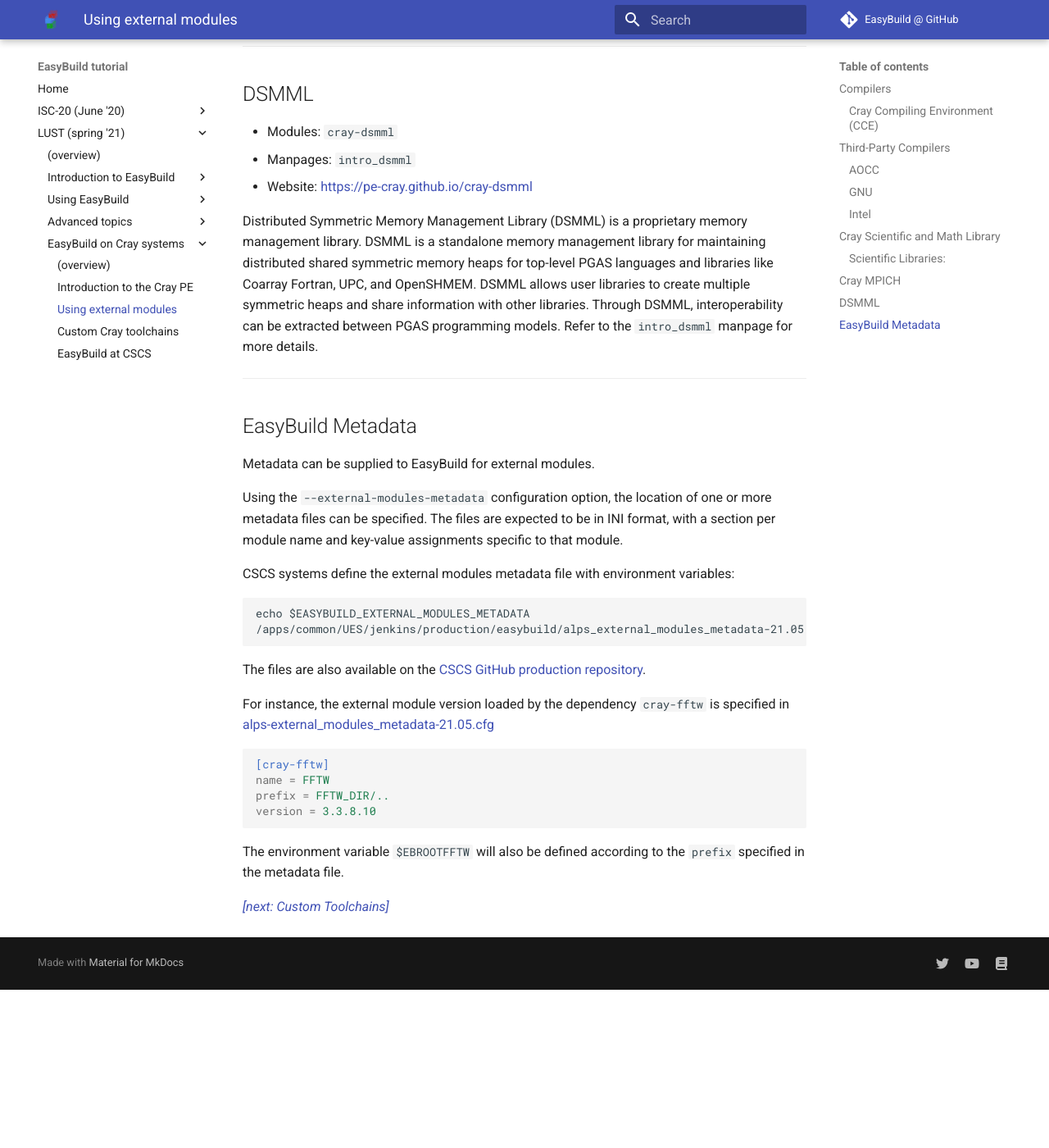
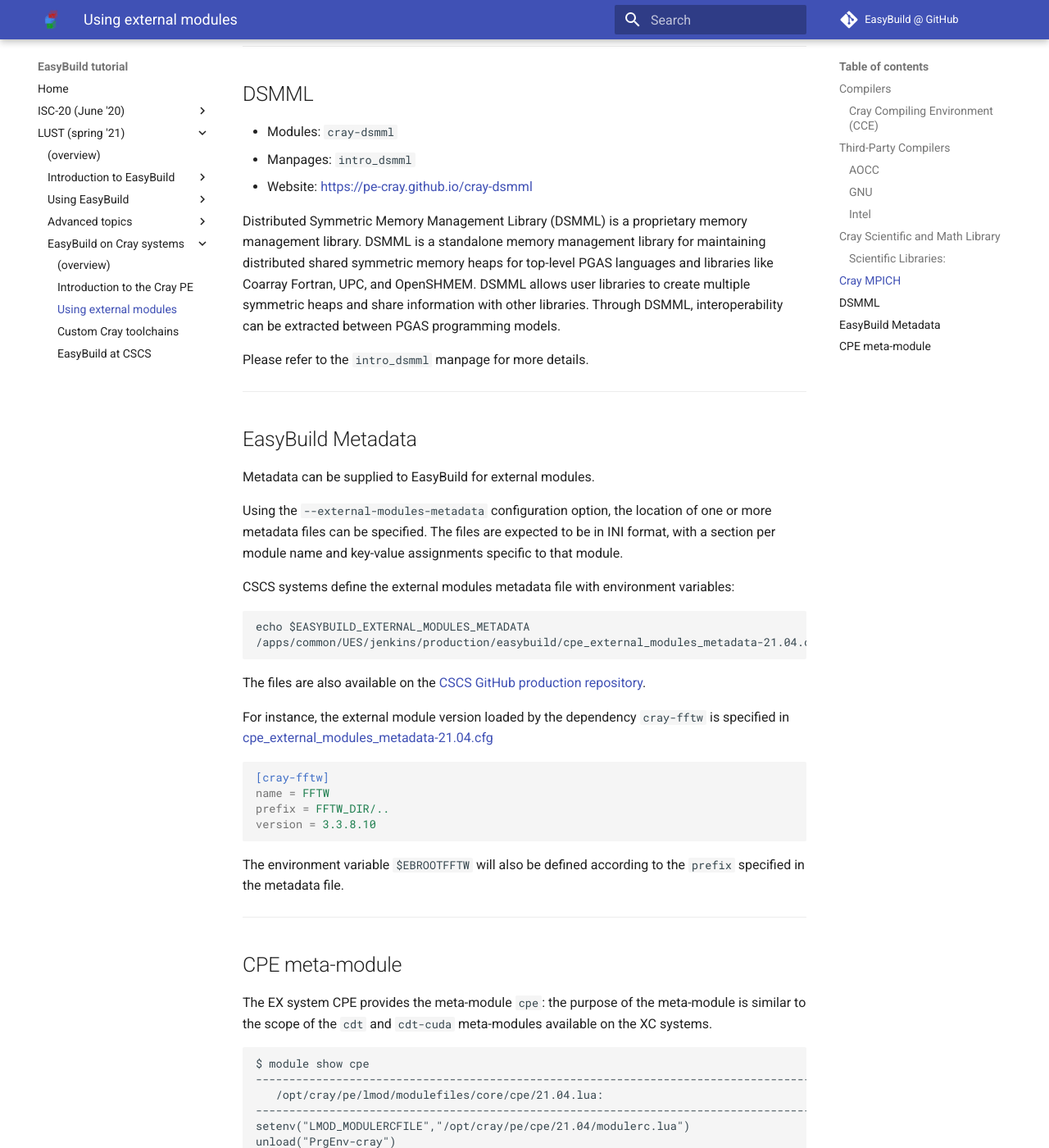
Before and after one commit to easybuilders/easybuild-tutorial, an MkDocs documentation site: the page built from docs/2021-lust/cray/external_modules.md, in a window 1280 px wide and 1400 px high, scrolled down 3685 px. Shown: the whole window at 82% size. Built offline with MkDocs 1.6.1 and Material for MkDocs 9.7.7, drawn with Linux system fonts in a browser that asks for light colours; before the commit the page ends 4892 px from its top, so only the background shows below that; some of the changed text lies outside the part shown.

Commit message:
Something more in custom toolchains

````diff
--- a/docs/2021-lust/cray/external_modules.md
+++ b/docs/2021-lust/cray/external_modules.md
@@ -150,10 +150,11 @@
 
 Distributed Symmetric Memory Management Library (DSMML) is a proprietary memory management library.
 DSMML is a standalone memory management library for maintaining distributed shared symmetric memory
-heaps for top-level PGAS languages and libraries like Coarray Fortran, UPC, and OpenSHMEM. DSMML allows
-user libraries to create multiple symmetric heaps and share information with other libraries. Through DSMML,
-interoperability can be extracted between PGAS programming models.
-Refer to the `intro_dsmml` manpage for more details.
+heaps for top-level PGAS languages and libraries like Coarray Fortran, UPC, and OpenSHMEM.
+DSMML allows user libraries to create multiple symmetric heaps and share information with other libraries.
+Through DSMML, interoperability can be extracted between PGAS programming models.
+
+Please refer to the `intro_dsmml` manpage for more details.
 
 ---
 
@@ -167,11 +168,11 @@
 CSCS systems define the external modules metadata file with environment variables:
 ```
 echo $EASYBUILD_EXTERNAL_MODULES_METADATA
-/apps/common/UES/jenkins/production/easybuild/alps_external_modules_metadata-21.05.cfg
+/apps/common/UES/jenkins/production/easybuild/cpe_external_modules_metadata-21.04.cfg
 ```
 The files are also available on the [CSCS GitHub production repository](https://github.com/eth-cscs/production).
 
-For instance, the external module version loaded by the dependency `cray-fftw` is specified in [alps-external_modules_metadata-21.05.cfg](https://github.com/eth-cscs/production/blob/master/easybuild/alps-external_modules_metadata-21.05.cfg)
+For instance, the external module version loaded by the dependency `cray-fftw` is specified in [cpe_external_modules_metadata-21.04.cfg](https://github.com/eth-cscs/production/blob/master/easybuild/cpe_external_modules_metadata-21.04.cfg)
 ```ini
 [cray-fftw]
 name = FFTW
@@ -180,4 +181,38 @@
 ```
 The environment variable `$EBROOTFFTW` will also be defined according to the `prefix` specified in the metadata file.
 
+---
+
+## CPE meta-module
+
+The EX system CPE provides the meta-module `cpe`: the purpose of the meta-module is
+similar to the scope of the `cdt` and `cdt-cuda` meta-modules available on the XC systems.
+
+```
+$ module show cpe
+--------------------------------------------------------------------------------------------------------------------------------
+   /opt/cray/pe/lmod/modulefiles/core/cpe/21.04.lua:
+--------------------------------------------------------------------------------------------------------------------------------
+setenv("LMOD_MODULERCFILE","/opt/cray/pe/cpe/21.04/modulerc.lua")
+unload("PrgEnv-cray")
+load("PrgEnv-cray/8.0.0")
+unload("craype")
+load("craype/2.7.6")
+unload("cray-libsci")
+load("cray-libsci/21.04.1.1")
+unload("cce")
+load("cce/11.0.4")
+unload("cray-mpich")
+load("cray-mpich/8.1.4")
+unload("perftools-base")
+load("perftools-base/21.02.0")
+unload("cray-dsmml")
+load("cray-dsmml/0.1.4")
+```
+
+The meta-module loads the correct default versions of the modules with the selected CPE version,
+as defined by the `LMOD_MODULERCFILE` referenced in the module itself.
+
+A site can create custom versions of the meta-module, if they want to override the module defaults.
+
 *[[next: Custom Toolchains]](custom_toolchains.md)*
````
Also changed, not shown: docs/2021-lust/cray/custom_toolchains.md (+17 -6 lines).
